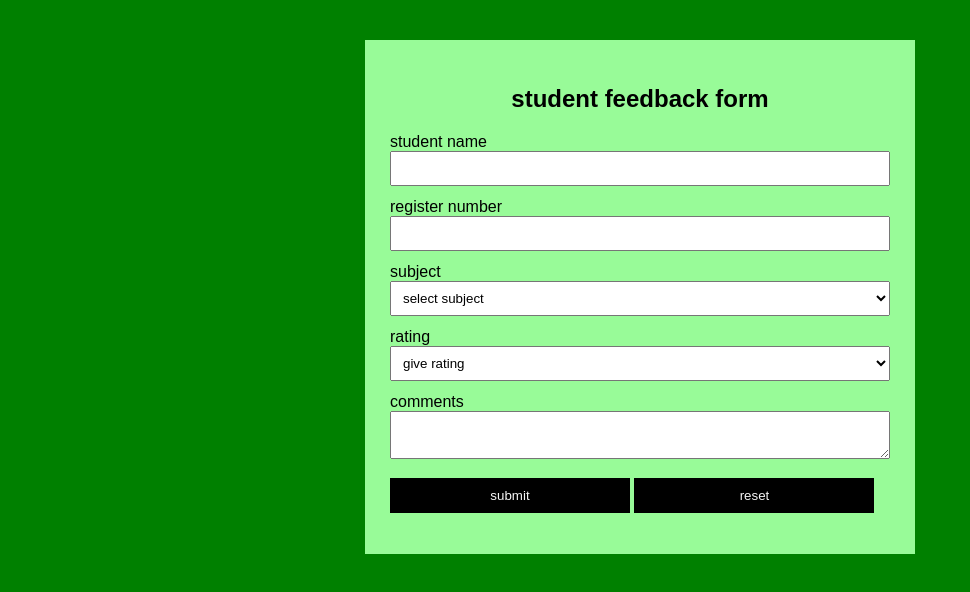
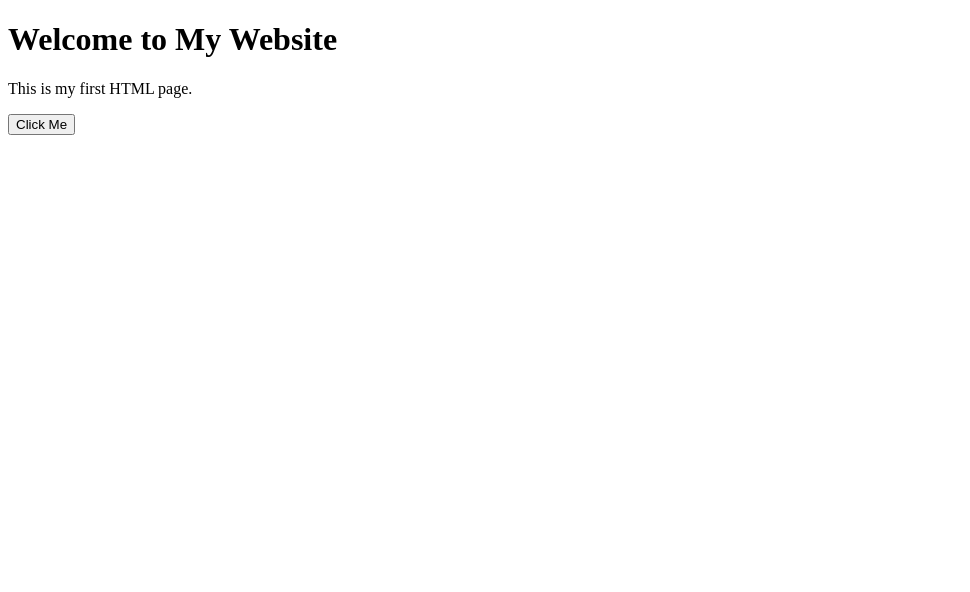
Before and after one commit to meenan108cs24029-stack/hello, a plain HTML site: page index.html in a window 1280 px wide. Shown: the whole page, without its empty margins (0-970 px from the left). Drawn offline with Linux system fonts and the light colour scheme.

Commit message:
my first commit

```diff
--- a/Script.js
+++ /dev/null
@@ -1,16 +0,0 @@
-function submitForm(){
-    let name=document.getElementById("name").value;
-      let reg=document.getElementById("reg").value;
-        let subject=document.getElementById("subject").value;
-          let rating=document.getElementById("rating").value;
-            let comments=document.getElementById("comments").value;
-
-if(name==""||reg==""||subject==""||rating==""||comments=="")
-
-    {alert("pls fill the above fields");
-    return false;
-    }
-
-document.getElementById("msg").innerHTML="form submitted successfully";
-return false;
-}
--- a/index.html
+++ b/index.html
@@ -1,34 +1,14 @@
 <!DOCTYPE html>
-<html><head>
-    <title>student feedback form</title>
-    <link rel="stylesheet" href="style.css">
+<html>
+<head>
+    <title>My First Web Page</title>
 </head>
 <body>
-<div class="container">
-    <h2>student feedback form</h2>
-    <form onsubmit="return submitForm()">
-        <label>student name</label>
-        <input type="text" id="name">
-    <label>register number</label>
-<input type="text" id="reg">
-<label>subject</label>
-<select id="subject">
-    <option value="">select subject</option>
-    <option>java</option>
-    <option>python</option>
-</select>
-<label>rating</label>
-<select id="rating">
-    <option value="">give rating</option>
-    <option>good</option>
-    <option>bad</option>
-</select>
-<label>comments</label>
-<textarea id="comments">
-</textarea>
-<button type="submit">submit</button>
-<button type="return">reset</button></form>
-<p id="msg"></p>
-</div>
-<script src="Script.js"></script>
-</body></html>
+
+    <h1>Welcome to My Website</h1>
+    <p>This is my first HTML page.</p>
+
+    <button>Click Me</button>
+
+</body>
+</html>
--- a/style.css
+++ /dev/null
@@ -1,29 +0,0 @@
-body{font-family: Arial;
-background-color: green;
-}
-
-.container{width: 500px;
-margin: 40px auto;
-padding: 25px;
-background-color: palegreen;
-}
-
-
-h2{text-align: center;
-}
-
-label{display: block;
-margin-top: 12px;
-}
-
-input,select,textarea{width: 100%;
-padding: 8px;
-box-sizing: border-box;
-}
-
-button{width: 48%;
-padding: 10px;
-margin-top: 15px;
-background: black;
-color: whitesmoke;
-border: none;}
```
Also changed, not shown: 1 other file.
